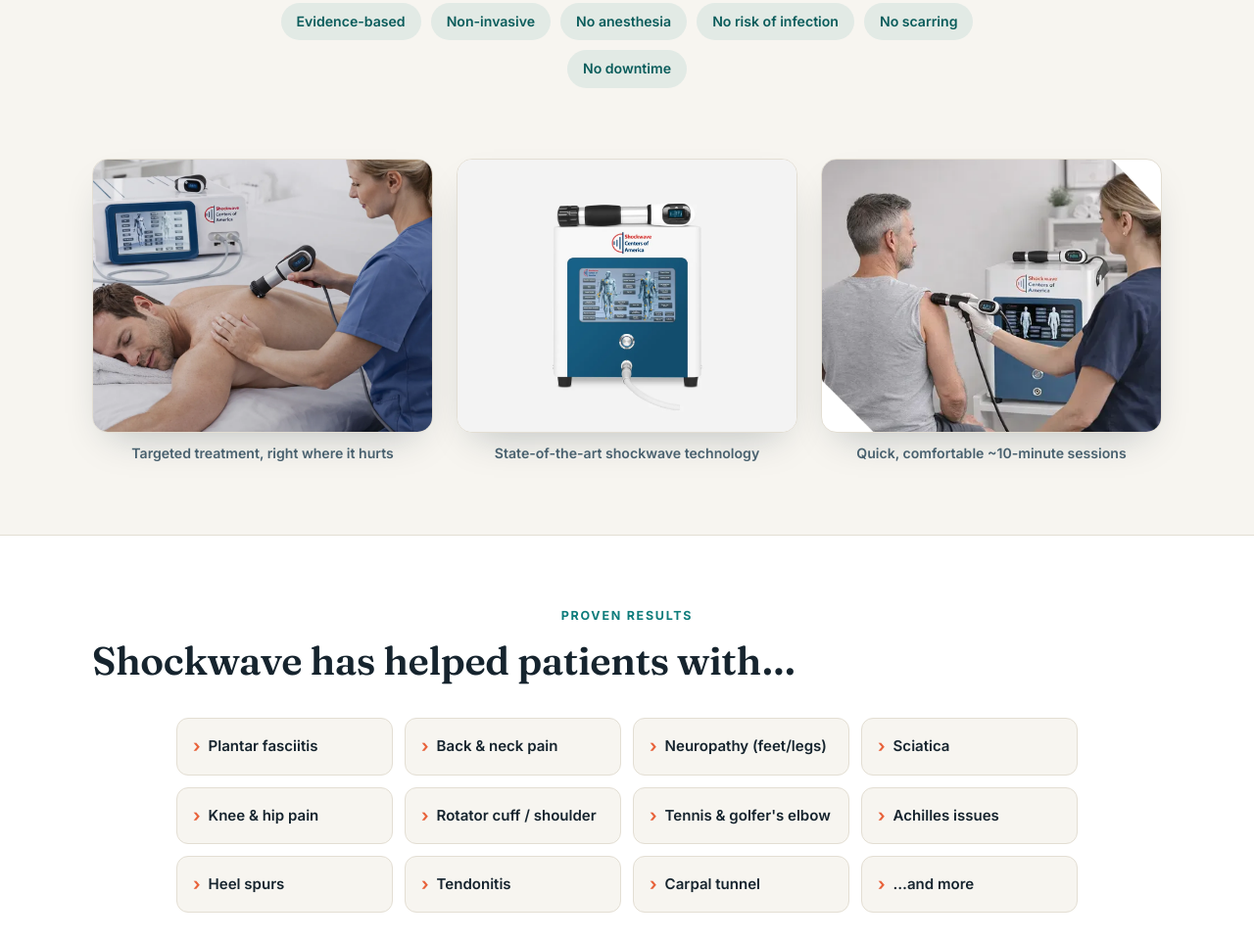
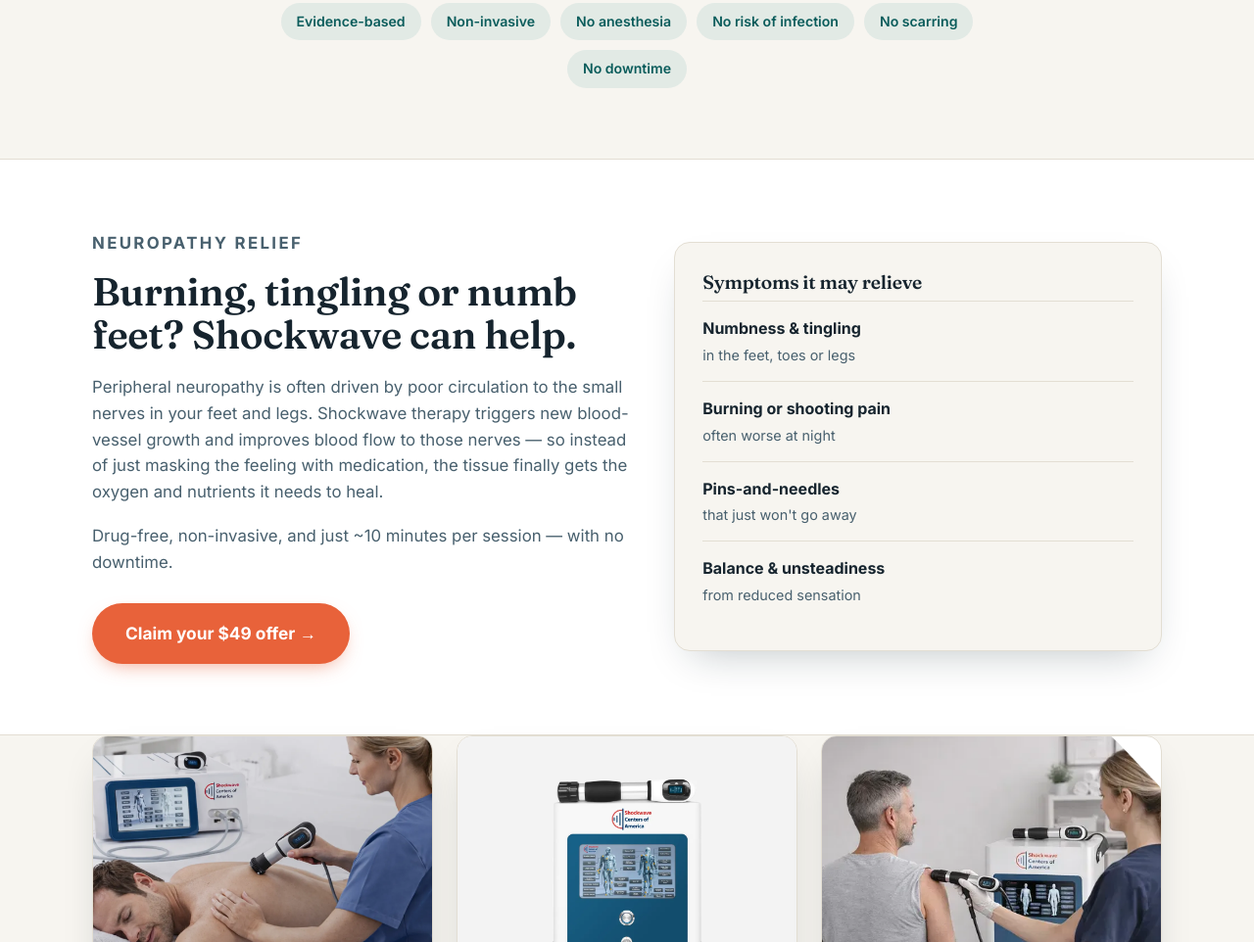
Before and after one commit to trevor0803/brouse-chiro-shockwave, a plain HTML site: page index.html in a window 1280 px wide. Shown: the part 1722-2684 px from the top of the page at 98% size. Drawn offline with Linux system fonts and the light colour scheme; a script that the page names is missing.

Commit message:
Add dedicated neuropathy section
Co-Authored-By: Claude Opus 4.8 <noreply@anthropic.com>

```diff
--- a/index.html
+++ b/index.html
@@ -137,6 +137,27 @@ src="https://www.facebook.com/tr?id=1047254641046257&ev=PageView&noscript=1"
   </div>
 </section>
 
+<section class="section section--alt" id="neuropathy">
+  <div class="wrap neuro">
+    <div class="neuro__copy">
+      <p class="eyebrow">Neuropathy relief</p>
+      <h2 class="section__title">Burning, tingling or numb feet? Shockwave can help.</h2>
+      <p>Peripheral neuropathy is often driven by poor circulation to the small nerves in your feet and legs. Shockwave therapy triggers new blood-vessel growth and improves blood flow to those nerves — so instead of just masking the feeling with medication, the tissue finally gets the oxygen and nutrients it needs to heal.</p>
+      <p>Drug-free, non-invasive, and just ~10 minutes per session — with no downtime.</p>
+      <a href="#offer" class="btn btn--lg">Claim your $49 offer →</a>
+    </div>
+    <div class="neuro__card">
+      <h3>Symptoms it may relieve</h3>
+      <ul class="neuro__list">
+        <li><strong>Numbness &amp; tingling</strong><span>in the feet, toes or legs</span></li>
+        <li><strong>Burning or shooting pain</strong><span>often worse at night</span></li>
+        <li><strong>Pins-and-needles</strong><span>that just won't go away</span></li>
+        <li><strong>Balance &amp; unsteadiness</strong><span>from reduced sensation</span></li>
+      </ul>
+    </div>
+  </div>
+</section>
+
 <section class="gallery" aria-label="Shockwave therapy in action">
   <div class="wrap gallery__grid">
     <figure class="gallery__item">
--- a/styles.css
+++ b/styles.css
@@ -155,6 +155,20 @@ img{max-width:100%;display:block}
 .conditions li::before{content:"›";color:var(--coral);font-weight:700;font-size:1.1rem}
 .section__cta{text-align:center;margin-top:44px}
 
+/* neuropathy focus */
+.neuro{display:grid;grid-template-columns:1.05fr .95fr;gap:44px;align-items:center}
+.neuro__copy .eyebrow{margin-bottom:14px}
+.neuro__copy .section__title{text-align:left;margin-bottom:18px}
+.neuro__copy p{color:var(--ink-soft);font-size:1.05rem;margin-bottom:18px}
+.neuro__copy .btn{margin-top:10px}
+.neuro__card{background:var(--paper);border:1px solid var(--line);border-radius:var(--radius);padding:30px 28px;box-shadow:var(--shadow)}
+.neuro__card h3{font-size:1.2rem;margin-bottom:8px}
+.neuro__list{list-style:none}
+.neuro__list li{padding:15px 0;border-top:1px solid var(--line);display:flex;flex-direction:column}
+.neuro__list strong{font-size:1rem;color:var(--ink)}
+.neuro__list span{font-size:.9rem;color:var(--ink-soft);margin-top:2px}
+@media(max-width:760px){.neuro{grid-template-columns:1fr;gap:28px}}
+
 /* ---- reviews ---- */
 .reviews{text-align:center}
 .reviews__eyebrow{color:var(--gold);letter-spacing:.08em;font-size:.9rem}
```
